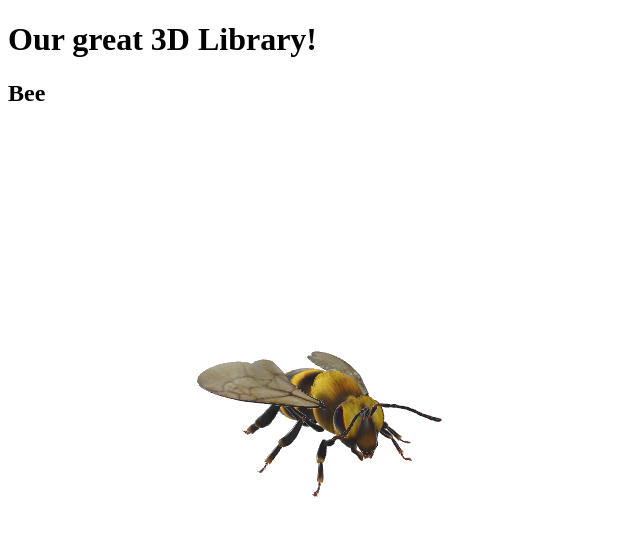
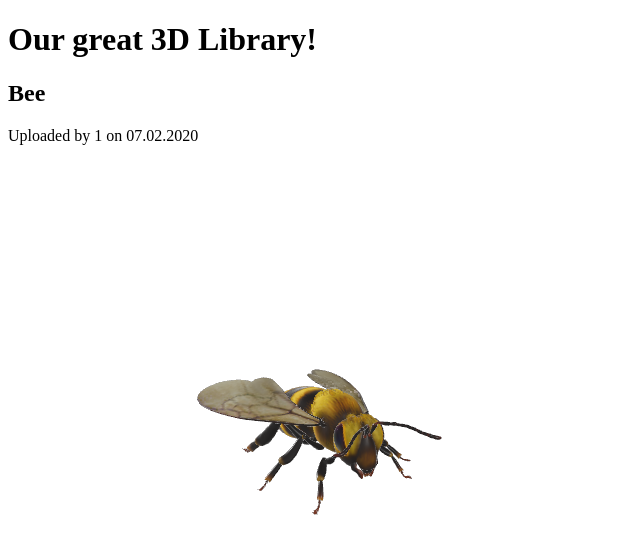
Before and after one commit to Nolonar/HSLU_3D-Library, an Angular app in the folder webapp/: page /detail/1 in a window 1280 px wide. Shown: the top 554 px of the page, without its empty margins (0-640 px from the left). Built offline with nearby package versions, Linux system fonts and the light colour scheme; no server answers.

Commit message:
add uploader and creation date in detail

```diff
--- a/webapp/src/app/detail/detail.component.html
+++ b/webapp/src/app/detail/detail.component.html
@@ -1,2 +1,4 @@
 <h2>{{model.name}}</h2>
+<div id="uploader">Uploaded by {{model.uploaderId}} on {{model.creationDate | date : "dd.MM.yyyy" : "UTC"}}
+</div>
 <img src="/assets/images/{{model.previewFilename}}">
```
